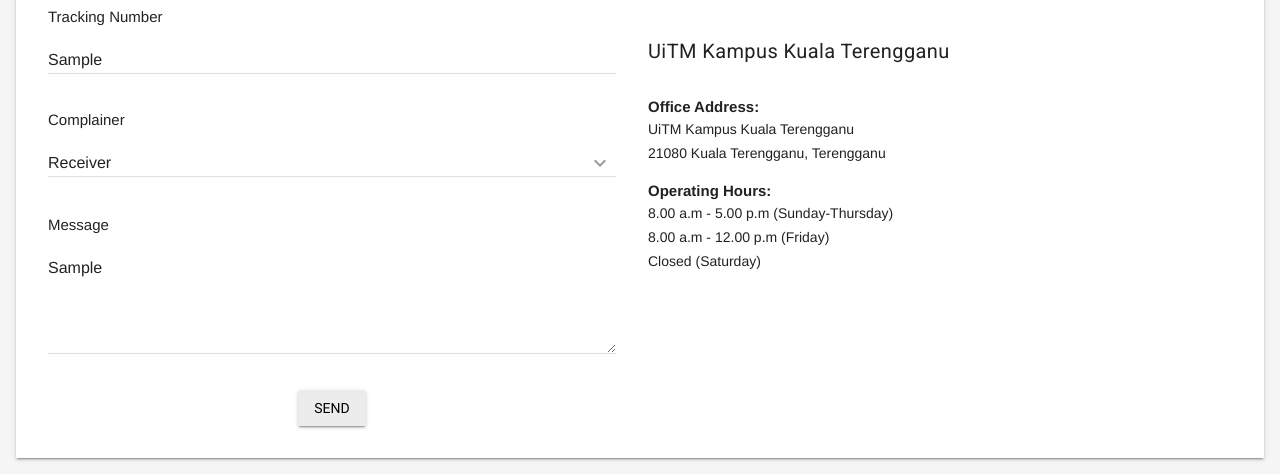
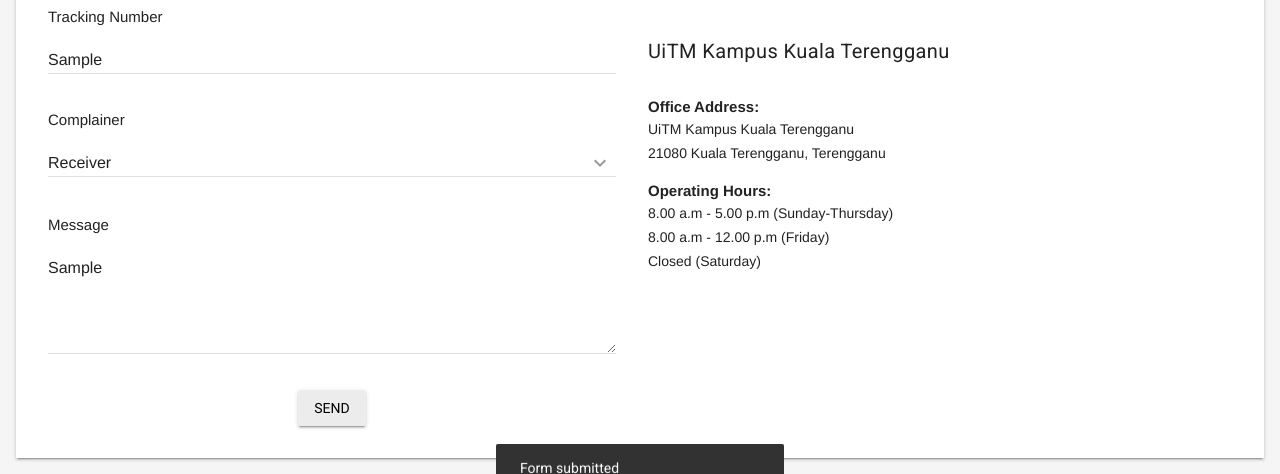
Before and after one commit to djhkm/ICT602-W6-Mobile-Web-App, a plain HTML site: page contact.html in a window 1280 px wide. Both pictures are taken after typing "Sample", "name@example.com", "Sample", "Sample", "Sample", "Sample" into the empty fields and a click on the button "SEND". Shown: the part 326-800 px from the top of the page. Drawn offline with nearby package versions, Linux system fonts and the light colour scheme; files that its build step writes are made by us from their sources.

Commit message:
add toast to send button

```diff
--- a/contact.html
+++ b/contact.html
@@ -171,9 +171,11 @@
             </div>
           </div>
           <div class="mdl-cell mdl-cell--12-col mdl-typography--text-center">
-            <button class="mdl-button mdl-js-button mdl-button--raised mdl-js-ripple-effect">
-              Send
-            </button>
+            <button class="mdl-button mdl-js-button mdl-button--raised mdl-js-ripple-effect" id="button1">Send</button>
+            <div id="toast1" class="mdl-js-snackbar mdl-snackbar">
+              <div class="mdl-snackbar__text"></div>
+              <button class="mdl-snackbar__action" type="button"></button>
+            </div>
           </div>
         </div>
         <div class="mdl-cell mdl-cell--12-col mdl-cell--6-col-desktop">
@@ -195,6 +197,19 @@
     </div>
   </div>
 </div>
+<script>
+  (function() {
+    'use strict';
+    window['counter'] = 0;
+    var snackbarContainer = document.querySelector('#toast1');
+    var showToastButton = document.querySelector('#button1');
+    showToastButton.addEventListener('click', function() {
+      'use strict';
+      var data = {message: 'Form submitted'};
+      snackbarContainer.MaterialSnackbar.showSnackbar(data);
+    });
+  }());
+</script>
 <!-- <a href="https://github.com/google/material-design-lite/blob/mdl-1.x/templates/android-dot-com/" target="_blank" id="view-source" class="mdl-button mdl-js-button mdl-button&#45;&#45;raised mdl-js-ripple-effect mdl-color&#45;&#45;accent mdl-color-text&#45;&#45;accent-contrast">View Source</a> -->
 </body>
 </html>
```
